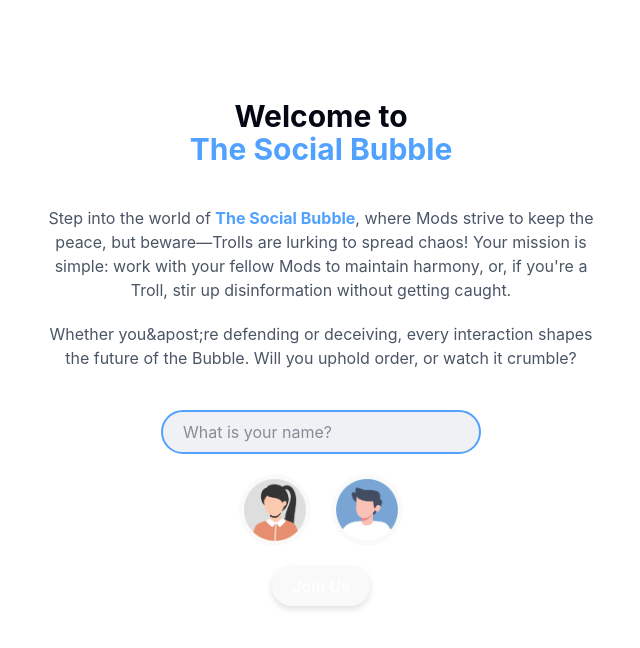
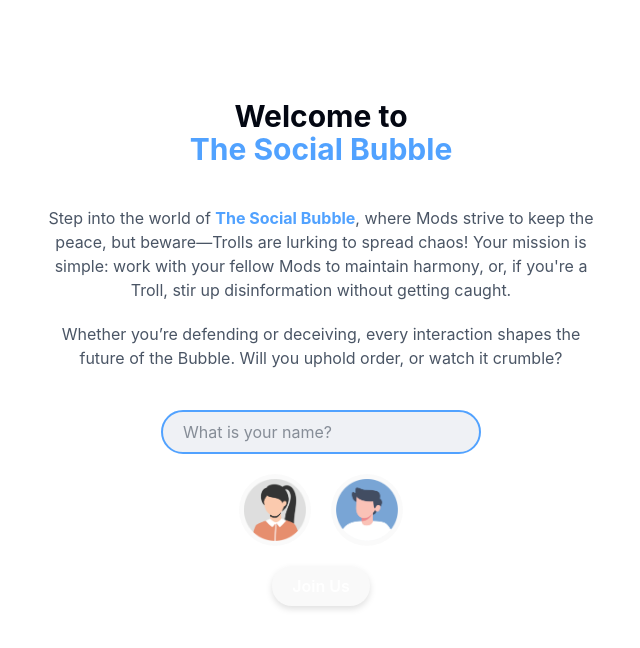
Before and after one commit to Kabutsu/ggj-2025-ui, a React (Vite) app: page / in a window 1280 px wide. Shown: the top 648 px of the page, without its empty margins (319-959 px from the left). Built offline with nearby package versions, Linux system fonts and the light colour scheme; no server answers.

Commit message:
Fix apostraphe

```diff
--- a/src/components/game-room/index.tsx
+++ b/src/components/game-room/index.tsx
@@ -39,7 +39,7 @@ export default function GameRoom() {
         Step into the world of <span className="font-bold text-blue-400">The Social Bubble</span>, where Mods strive to keep the peace, but beware—Trolls are lurking to spread chaos! Your mission is simple: work with your fellow Mods to maintain harmony, or, if you're a Troll, stir up disinformation without getting caught.
       </p>
       <p className="text-gray-600 text-center mb-5">
-        Whether you&apost;re defending or deceiving, every interaction shapes the future of the Bubble. Will you uphold order, or watch it crumble?
+        Whether you’re defending or deceiving, every interaction shapes the future of the Bubble. Will you uphold order, or watch it crumble?
       </p>
       <input
         className="w-full md:w-80 border-2 border-blue-400 py-2 px-5 rounded-full bg-off-gray text-gray-800"
```
